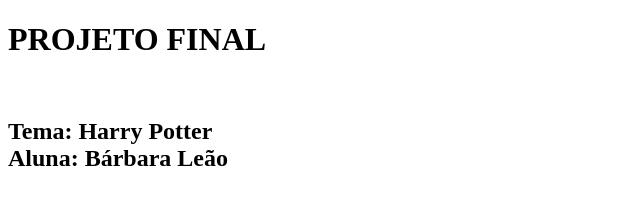
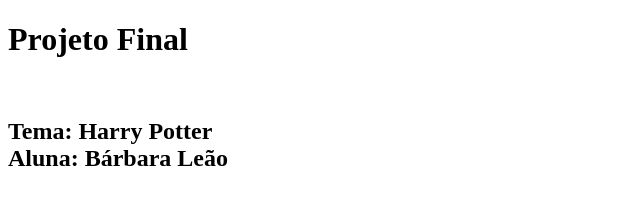
Before and after one commit to barbara-leaoo/primeiroprojeto, a plain HTML site: page index.html in a window 1280 px wide. Shown: the whole page, without its empty margins (0-640 px from the left). Drawn offline with Linux system fonts and the light colour scheme.

Commit message:
Ajuste do título

```diff
--- a/index.html
+++ b/index.html
@@ -1,13 +1,16 @@
 <!DOCTYPE html>
 <html lang="en">
+
 <head>
     <meta charset="UTF-8">
     <meta name="viewport" content="width=device-width, initial-scale=1.0">
     <title>Harry Potter World</title>
 </head>
+
 <body>
-    <h1>PROJETO FINAL</h1> <br>
+    <h1>Projeto Final</h1> <br>
     <h2>Tema: Harry Potter <br>
-    Aluna: Bárbara Leão</h2>
+        Aluna: Bárbara Leão</h2>
 </body>
+
 </html>
```
